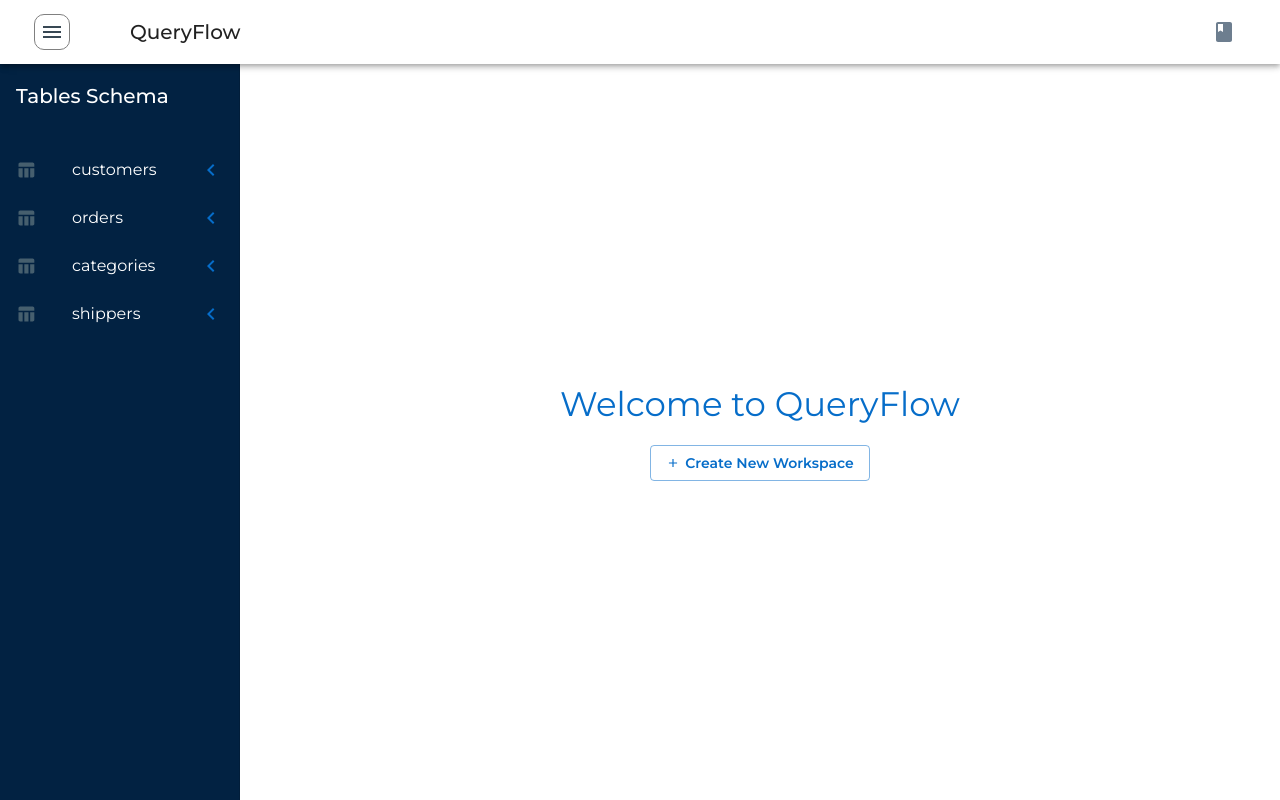
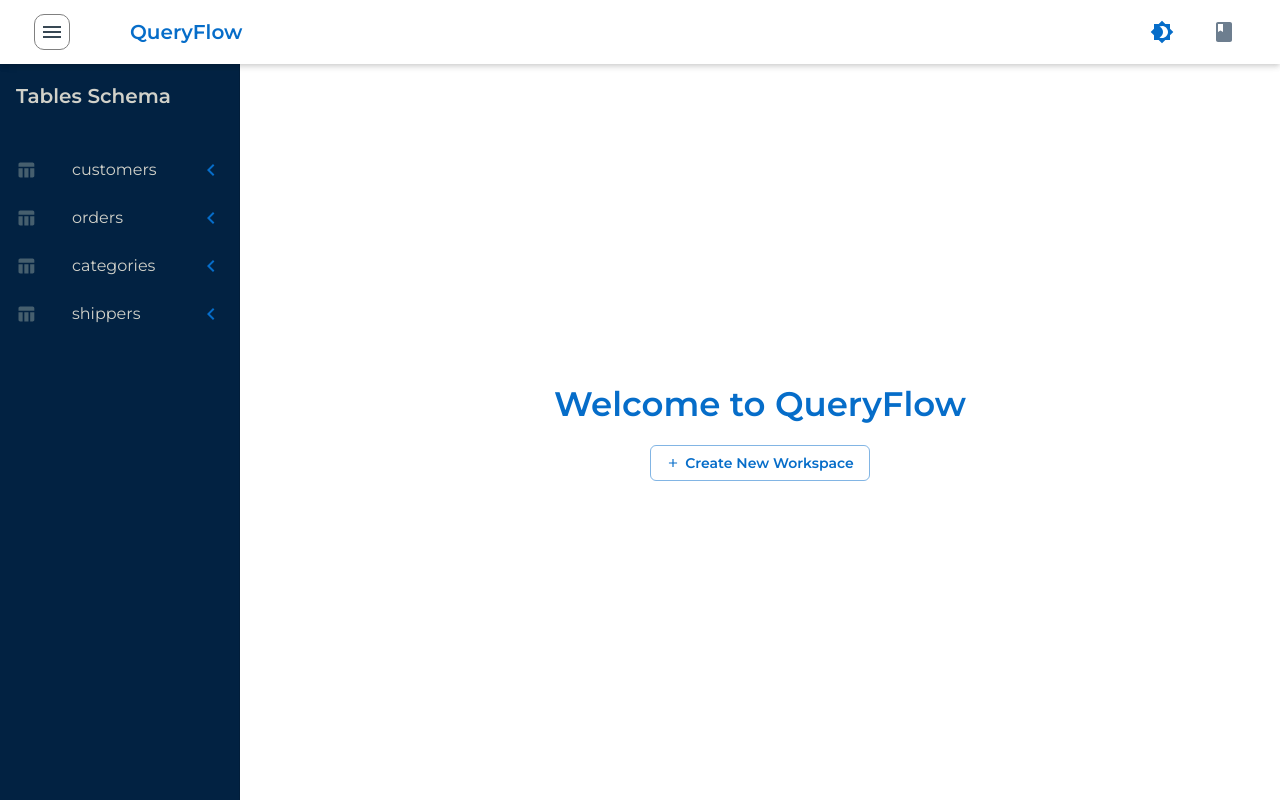
Before and after one commit to Shivanshu-Kashyap/Queryflow, a React (Vite) app: page / in a window 1280 px wide. Built offline with nearby package versions, Linux system fonts and the light colour scheme.

Commit message:
chnage the color theme

```diff
--- a/src/App.jsx
+++ b/src/App.jsx
@@ -1,12 +1,12 @@
-import { CssBaseline, ThemeProvider } from "@mui/material";
+import { CssBaseline } from "@mui/material";
 import Home from "./pages/Home";
-import DefaultTheme from "./styles/theme";
 import { AppContextProvider } from "./context/AppContext";
 import { BrowserRouter } from "react-router-dom";
+import { ThemeProvider } from "./context/Themecontext";
 
 function App() {
   return (
-    <ThemeProvider theme={DefaultTheme}>
+    <ThemeProvider>
       <BrowserRouter>
         <AppContextProvider>
           <CssBaseline />
--- a/src/components/Navbar/index.jsx
+++ b/src/components/Navbar/index.jsx
@@ -10,15 +10,17 @@ import {
 import BookIcon from "@mui/icons-material/Book";
 import PropTypes from "prop-types";
 import MenuIcon from "@mui/icons-material/Menu";
-import zIndex from "@mui/material/styles/zIndex";
+import Brightness4Icon from "@mui/icons-material/Brightness4";
+import Brightness7Icon from "@mui/icons-material/Brightness7";
 import { useState } from "react";
 import CheatSheet from "../CheatSheet";
 import { Link } from "react-router-dom";
+import { useThemeContext } from "../../context/Themecontext";
+import { useTheme } from "@mui/material/styles";
 
-// Navbar styles
 const styles = {
   appBar: {
-    zIndex: zIndex.drawer + 1,
+    zIndex: 1201,
   },
   menuButton: {
     borderRadius: "10px",
@@ -33,24 +35,21 @@ const styles = {
     fontWeight: "600",
     display: "flex",
     alignItems: "center",
-    textDecoration: "none", // Ensures the text is not underlined
-    color: "inherit", // Inherits text color from theme
+    textDecoration: "none",
+    color: "inherit",
+  },
+  themeToggle: {
+    marginRight: "10px",
   },
 };
 
 const Navbar = ({ onMenuButtonClick }) => {
   const [showSheet, setShowSheet] = useState(false);
-
-  const handleCloseSheet = () => {
-    setShowSheet(false);
-  };
-
-  const handleOpenSheet = () => {
-    setShowSheet(true);
-  };
+  const theme = useTheme();
+  const colorMode = useThemeContext();
 
   return (
-    <AppBar position="absolute" sx={{ ...styles.appBar }}>
+    <AppBar position="absolute" sx={styles.appBar}>
       <Toolbar>
         <IconButton
           sx={styles.menuButton}
@@ -68,17 +67,17 @@ const Navbar = ({ onMenuButtonClick }) => {
             </Typography>
           </Link>
         </Box>
+        <Tooltip title={theme.palette.mode === "dark" ? "Switch to light mode" : "Switch to dark mode"}>
+          <IconButton sx={styles.themeToggle} onClick={colorMode.toggleColorMode} color="inherit">
+            {theme.palette.mode === "dark" ? <Brightness7Icon /> : <Brightness4Icon />}
+          </IconButton>
+        </Tooltip>
         <Tooltip title="Cheatsheet">
-          <Button
-            color="secondary"
-            size="small"
-            name="sheet"
-            onClick={handleOpenSheet}
-          >
+          <Button color="secondary" size="small" name="sheet" onClick={() => setShowSheet(true)}>
             <BookIcon />
           </Button>
         </Tooltip>
-        <CheatSheet open={showSheet} handleCloseSheet={handleCloseSheet} />
+        <CheatSheet open={showSheet} handleCloseSheet={() => setShowSheet(false)} />
       </Toolbar>
     </AppBar>
   );
--- /dev/null
+++ b/src/context/Themecontext.jsx
@@ -0,0 +1,32 @@
+import { createContext, useState, useMemo, useContext } from "react";
+import { ThemeProvider as MuiThemeProvider } from "@mui/material/styles";
+import getTheme from "../styles/theme";
+
+const ThemeContext = createContext({
+  toggleColorMode: () => {},
+  mode: "light",
+});
+
+export const ThemeProvider = ({ children }) => {
+  const [mode, setMode] = useState("light");
+
+  const colorMode = useMemo(
+    () => ({
+      toggleColorMode: () => {
+        setMode((prevMode) => (prevMode === "light" ? "dark" : "light"));
+      },
+      mode,
+    }),
+    [mode]
+  );
+
+  const theme = useMemo(() => getTheme(mode), [mode]);
+
+  return (
+    <ThemeContext.Provider value={colorMode}>
+      <MuiThemeProvider theme={theme}>{children}</MuiThemeProvider>
+    </ThemeContext.Provider>
+  );
+};
+
+export const useThemeContext = () => useContext(ThemeContext);
--- a/src/styles/theme.js
+++ b/src/styles/theme.js
@@ -1,38 +1,55 @@
-import { red } from "@mui/material/colors";
-import { createTheme } from "@mui/material/styles";
+import { createTheme } from "@mui/material/styles"
+import { red } from "@mui/material/colors"
 
-const DefaultTheme = createTheme({
+const getTheme = (mode) =>
+  createTheme({
     palette: {
+      mode,
       primary: {
-      main: "#fff",
+        // Keep white for light mode, but use a darker color for dark mode
+        main: mode === "light" ? "#fff" : "#1e1e1e",
+        light: mode === "light" ? "#ffffff" : "#2c2c2c",
+        dark: mode === "light" ? "#f7f7f7" : "#121212",
+        contrastText: mode === "light" ? "#066dc9" : "#90caf9",
       },
       secondary: {
-      main: "#6d7e8f",
+        main: mode === "light" ? "#6d7e8f" : "#a1b4c4",
+        light: mode === "light" ? "#8fa0b1" : "#c3d7e6",
+        dark: mode === "light" ? "#4b5c6d" : "#7d91a2",
+        contrastText: mode === "light" ? "#fff" : "#000",
       },
       primaryButton: {
-      main: "#066dc9",
+        main: mode === "light" ? "#066dc9" : "#2196f3",
+        light: mode === "light" ? "#3389d5" : "#4dabf5",
+        dark: mode === "light" ? "#0451a5" : "#1769aa",
+        contrastText: "#fff",
       },
       primaryDarkIcon: {
-      main: "#465f6e",
+        main: mode === "light" ? "#465f6e" : "#a1b4c4",
       },
       error: {
         main: red.A400,
       },
       background: {
-      light: "#eef2f4",
-      default: "#fff",
-      dark: "#022242",
-      primaryButton: "#066dc9",
+        light: mode === "light" ? "#eef2f4" : "#2c2c2c",
+        default: mode === "light" ? "#fff" : "#121212",
+        dark: mode === "light" ? "#022242" : "#000",
+        primaryButton: mode === "light" ? "#066dc9" : "#2196f3",
+        paper: mode === "light" ? "#fff" : "#1e1e1e",
       },
       text: {
-      primary: "#066dc9",
-      secondary: "#000",
-      primaryDark: "#fff",
-      secondaryDark: "#c3ccd4",
+        primary: mode === "light" ? "#066dc9" : "#90caf9",
+        secondary: mode === "light" ? "#000" : "#b0bec5",
+        primaryDark: mode === "light" ? "#d1d1c9" : "#fff",
+        secondaryDark: mode === "light" ? "#465f6e" : "#c3ccd4",
+        disabled: mode === "light" ? "rgba(0, 0, 0, 0.38)" : "rgba(255, 255, 255, 0.5)",
       },
       action: {
-      active: "#384854",
+        active: mode === "light" ? "#384854" : "#90caf9",
+        hover: mode === "light" ? "rgba(0, 0, 0, 0.04)" : "rgba(255, 255, 255, 0.08)",
+        selected: mode === "light" ? "rgba(0, 0, 0, 0.08)" : "rgba(255, 255, 255, 0.16)",
       },
+      divider: mode === "light" ? "rgba(0, 0, 0, 0.12)" : "rgba(255, 255, 255, 0.12)",
     },
     typography: {
       fontFamily: [
@@ -49,7 +66,57 @@ const DefaultTheme = createTheme({
         '"Segoe UI Emoji"',
         '"Segoe UI Symbol"',
       ].join(","),
+      h1: {
+        fontWeight: 700,
       },
-});
+      h2: {
+        fontWeight: 600,
+      },
+      h3: {
+        fontWeight: 600,
+      },
+      h4: {
+        fontWeight: 600,
+      },
+      h5: {
+        fontWeight: 600,
+      },
+      h6: {
+        fontWeight: 600,
+      },
+      button: {
+        fontWeight: 600,
+        textTransform: "none",
+      },
+    },
+    components: {
+      MuiAppBar: {
+        styleOverrides: {
+          root: {
+            boxShadow:
+              mode === "light"
+                ? "0px 2px 4px -1px rgba(0,0,0,0.1), 0px 4px 5px 0px rgba(0,0,0,0.07), 0px 1px 10px 0px rgba(0,0,0,0.06)"
+                : "0px 2px 4px -1px rgba(0,0,0,0.2), 0px 4px 5px 0px rgba(0,0,0,0.14), 0px 1px 10px 0px rgba(0,0,0,0.12)",
+          },
+        },
+      },
+      MuiButton: {
+        styleOverrides: {
+          root: {
+            borderRadius: 6,
+            textTransform: "none",
+            fontWeight: 600,
+          },
+        },
+      },
+      MuiPaper: {
+        styleOverrides: {
+          root: {
+            backgroundImage: "none",
+          },
+        },
+      },
+    },
+  })
 
-export default DefaultTheme;
+export default getTheme
```
Lines whose indentation alone changed are shown as unchanged.
